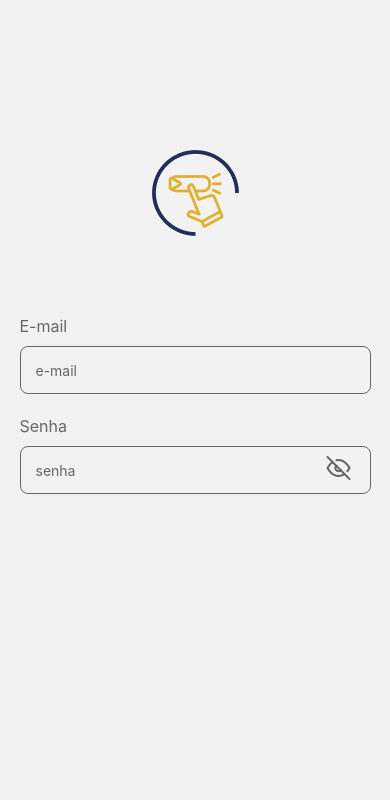
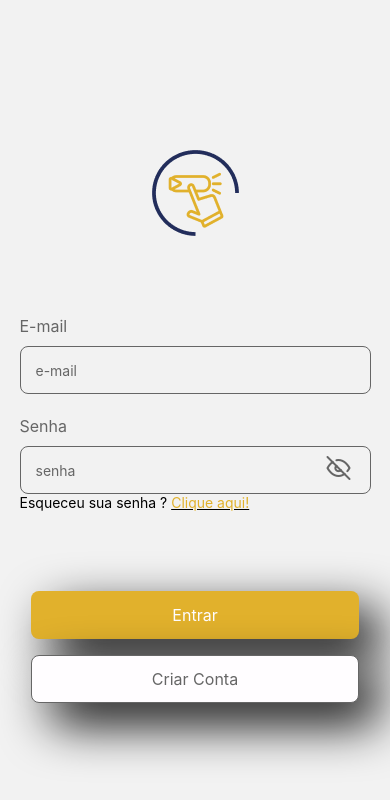
Before and after one commit to RaphaelBorba/Trixx_App, a React Native app: screen /Login in a window 390 px wide. Shown: the top 800 px of the page. Built offline with nearby package versions, Linux system fonts and the light colour scheme.

Commit message:
feat: buttons create

```diff
--- /dev/null
+++ b/src/components/Button/Button.tsx
@@ -0,0 +1,18 @@
+import { Text } from "react-native";
+import { ButtonStyle, ButtonText } from "./style";
+
+interface ButtonProps {
+
+    text: string
+    color: '#E1B12C' | '#FFFDFF'
+}
+
+export default function Button({ text, color }: ButtonProps){
+
+    return (
+
+        <ButtonStyle color={color}>
+            <ButtonText color={color}>{text}</ButtonText>
+        </ButtonStyle>
+    )
+}
--- /dev/null
+++ b/src/components/Button/style.ts
@@ -0,0 +1,26 @@
+import styled from "styled-components/native";
+
+
+
+export const ButtonStyle = styled.TouchableOpacity<any>`
+
+    width: 328px;
+    height: 48px;
+    background: ${props => props.color};
+    box-shadow: 20px 20px 50px black;
+    border-radius: 8px;
+    display: flex;
+    justify-content: center;
+    align-items: center;
+    border: ${props => props.color === '#FFFDFF' ? '1px solid #666666' : 'none'};
+
+`
+
+export const ButtonText = styled.Text<any>`
+
+    color: ${props => props.color === '#E1B12C' ? '#FFFDFF' : '#666666'};
+    font-weight: 400;
+    font-size: 16px;
+    line-height: 24px;
+
+`
--- a/src/pages/Login/LoginScreen.tsx
+++ b/src/pages/Login/LoginScreen.tsx
@@ -1,7 +1,8 @@
-import { Image } from "react-native";
-import { Form, MainView } from "./style";
+import { Image, Text } from "react-native";
+import { ButtonView, ForgetPassword, ForgetPasswordView, Form, MainView } from "./style";
 import Input from "../../components/Input/Input";
 import { ChangeEvent, useState } from "react";
+import Button from "../../components/Button/Button";
 
 export default function LoginScreen() {
 
@@ -25,8 +26,8 @@ export default function LoginScreen() {
                     textContentType="emailAddress"
                     secureTextEntry={false}
                     regexValidation={/^[a-zA-Z0-9._%+-]+@[a-zA-Z0-9.-]+\.[a-zA-Z]{2,}$/}
-                    value = {email}
-                    setValue = {setEmail}
+                    value={email}
+                    setValue={setEmail}
                 />
 
                 <Input
@@ -38,14 +39,31 @@ export default function LoginScreen() {
                     secureTextEntry={showPassword}
                     setShowPassword={setShowPassword}
                     type="password"
-                    regexValidation = {/^(?=.*[A-Z]).{6,}$/}
-                    value = {password}
-                    setValue = {SetPassword}
+                    regexValidation={/^(?=.*[A-Z]).{6,}$/}
+                    value={password}
+                    setValue={SetPassword}
                 />
 
 
             </Form>
 
+            <ForgetPasswordView>
+                <Text>Esqueceu sua senha ? </Text>
+                <ForgetPassword>Clique aqui!</ForgetPassword>
+            </ForgetPasswordView>
+
+            <ButtonView>
+
+                <Button
+                    text="Entrar"
+                    color="#E1B12C"
+                />
+                <Button
+                    text="Criar Conta"
+                    color="#FFFDFF"
+                />
+
+            </ButtonView>
 
         </MainView>
     )
--- a/src/pages/Login/style.ts
+++ b/src/pages/Login/style.ts
@@ -21,3 +21,27 @@ export const Form = styled.View`
     gap: 22px;
 
 `
+
+export const ForgetPasswordView = styled.View`
+
+    display: flex;
+    flex-direction: row;
+    width: 90%;
+    font-size: 13px;
+    color: #231F20;
+`
+
+export const ForgetPassword = styled.Text`
+
+    color: #E1B12C;
+    text-decoration: underline;
+`
+
+export const ButtonView = styled.View`
+
+    display: flex;
+    flex-direction: column;
+    gap: 16px;
+    margin-top: 80px;
+
+`
```
